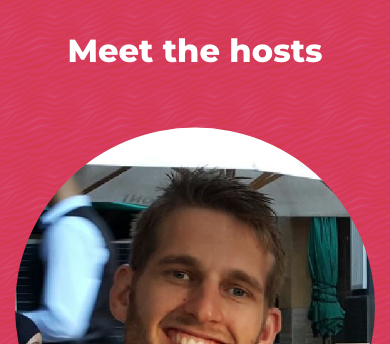
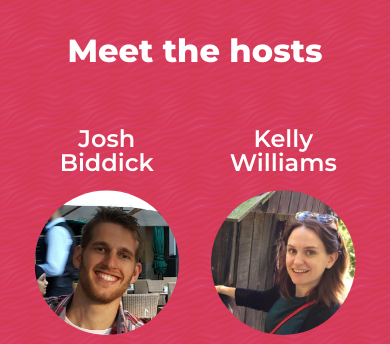
Before and after one commit to JuniorDev-TGA/JuniorDevTGA, a Gatsby site: page / in a window 390 px wide. Shown: the part 890-1234 px from the top of the page. Built offline with nearby package versions, Linux system fonts and the light colour scheme; Gatsby itself is replaced by a stand-in of ours.

Commit message:
Made hosts grid responsive

```diff
--- a/src/components/hosts.js
+++ b/src/components/hosts.js
@@ -16,28 +16,28 @@ const Hosts = () => (
       <h1>Meet the hosts</h1>
       <div className="c-hosts__people">
         <div className="c-hosts__person">
+          <span className="c-hosts__person-name">Josh Biddick</span>
           <img className="c-hosts__person-image" src={Josh} alt=""></img>
-          <span className="c-hosts__person-name">Josh Biddick</span>
           <img className="c-hosts__person-company" src={CucumberLogo} alt="Cucumber"></img>
         </div>
         <div className="c-hosts__person">
+          <span className="c-hosts__person-name">Kelly Williams</span>
           <img className="c-hosts__person-image" src={Kelly} alt=""></img>
-          <span className="c-hosts__person-name">Kelly Williams</span>
           <img className="c-hosts__person-company" src={CucumberLogo} alt="Cucumber"></img>
         </div>
         <div className="c-hosts__person">
+          <span className="c-hosts__person-name">Michael Forde</span>
           <img className="c-hosts__person-image" src={Michael} alt=""></img>
-          <span className="c-hosts__person-name">Michael Forde</span>
           <img className="c-hosts__person-company" src={DatacomLogo} alt="Datacom"></img>
         </div>
         <div className="c-hosts__person">
+          <span className="c-hosts__person-name">Matias Iacono</span>
           <img className="c-hosts__person-image" src={Matias} alt=""></img>
-          <span className="c-hosts__person-name">Matias Iacono</span>
           <img className="c-hosts__person-company" src={CucumberLogo} alt="Cucumber"></img>
         </div>
         <div className="c-hosts__person">
+          <span className="c-hosts__person-name">Hayden Bruin</span>
           <img className="c-hosts__person-image" src={Hayden} alt=""></img>
-          <span className="c-hosts__person-name">Hayden Bruin</span>
           <img className="c-hosts__person-company" src={CucumberLogo} alt="Cucumber"></img>
         </div>
       </div>
--- a/src/styles/component.hosts.scss
+++ b/src/styles/component.hosts.scss
@@ -14,17 +14,17 @@
   .c-hosts__container {
     position: relative;
     z-index: 1;
-    width: 100%;//1000px;
+    width: 90%;//1000px;
     max-width: 100%;
     margin: 0 0;
     padding: 0 15px;
 
     @include media-query('medium') {
-      width: 100%//800px;
+      width: 80%//800px;
     }
 
     @include media-query('large') {
-      width: 100%//1000px;
+      width: 80%//1000px;
     }
   }
 
@@ -43,15 +43,22 @@
 
       display: grid;
       justify-self: center;
-      grid-auto-columns: inherit;
+      grid-template-columns: 1fr 1fr;
+      grid-gap: 2em;
+      grid-row-gap: 3em;
       grid-auto-rows: 1fr;
       width: 100%;
 
+      @include media-query('medium') {
+        grid-template-columns: 1fr 1fr 1fr 1fr 1fr;
+        //grid-auto-columns: 1fr;
+        //grid-template-rows: none;
+      }
+
       @include media-query('large') {
-        font-size: 18px;
-        grid-auto-columns: 1fr;
-        grid-auto-rows: inherit;
-        grid-column-gap: 7.5%;
+        grid-template-columns: 1fr 1fr 1fr 1fr 1fr;
+        //grid-auto-columns: 1fr;
+        //grid-auto-rows: none;
       }
 
       .c-hosts__person-name {
@@ -60,15 +67,19 @@
         font-weight: 600;
         width: 100%;
 
+        @include media-query('medium') {
+          font-size: 18px;
+        }
+
         @include media-query('large') {
-          font-size: 24px;
+          font-size: 18px;
         }
       }
 
       .c-hosts__person-image {
         clip-path: circle(50% at center);
         width: 100%;
-        margin-bottom: $spacing-unit;
+        margin-top: $spacing-unit;
       }
 
       .c-hosts__person-company {
```
